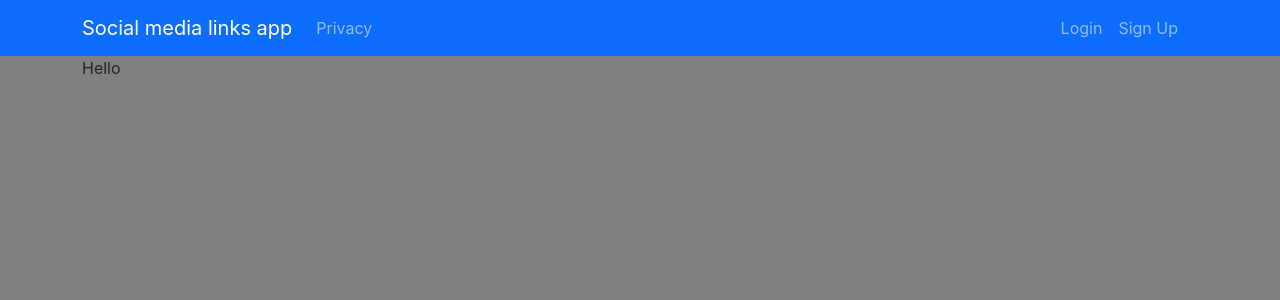
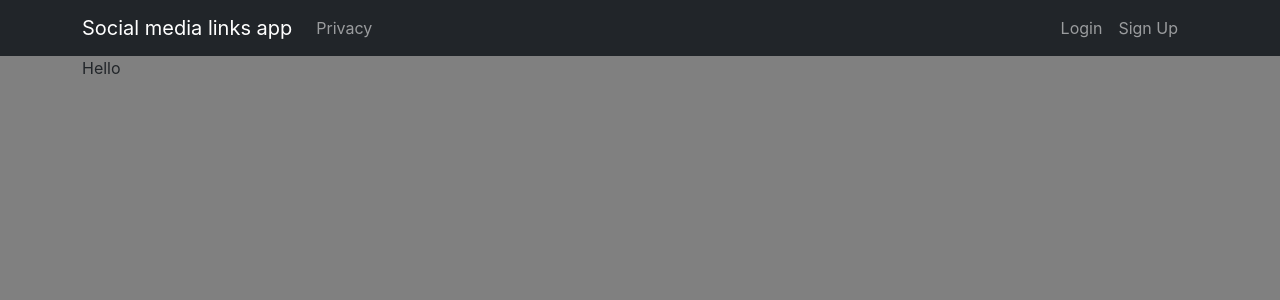
Before and after one commit to Beqa1G/first-mern-project, a React (Create React App) app in the folder frontend/: page / in a window 1280 px wide. Shown: the top 300 px of the page. Built offline with nearby package versions, Linux system fonts and the light colour scheme; no server answers.

Commit message:
changed navbar

```diff
--- a/frontend/src/components/NavBar.tsx
+++ b/frontend/src/components/NavBar.tsx
@@ -12,7 +12,7 @@
   loggedInUser,
 }: NavBarProps) {
   return (
-    <Navbar bg="primary" variant="dark" expand="sm" sticky="top">
+    <Navbar bg="dark" variant="dark" expand="sm" sticky="top" >
       <Container>
         <Navbar.Brand as={Link} to="/">
           Social media links app
```
